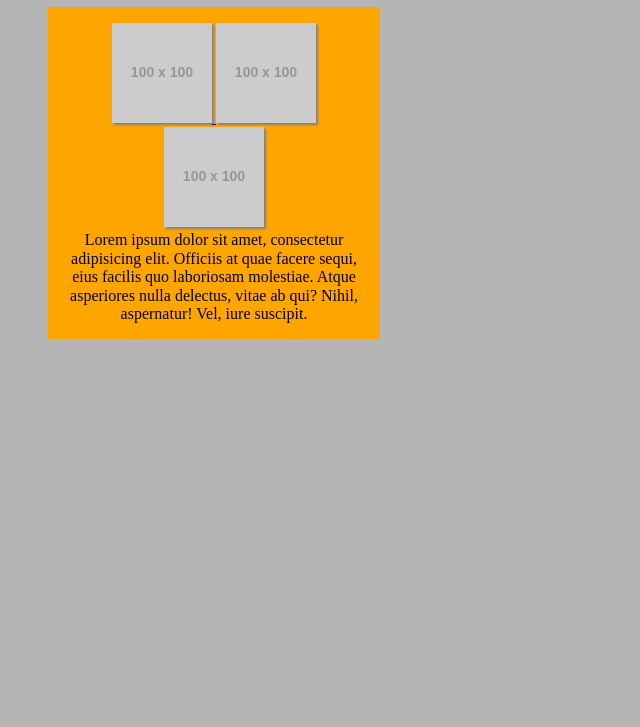
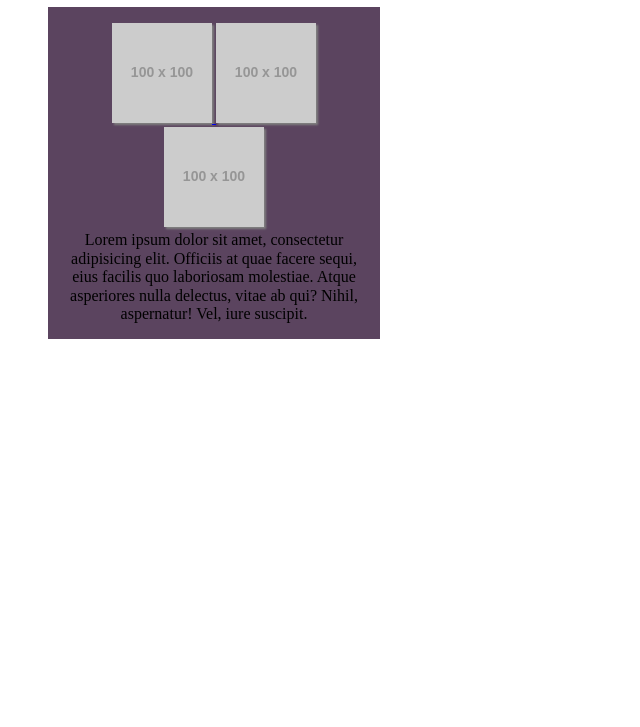
Before and after one commit to azuniga5/p3-stand-alone-portfolio, a plain HTML site: page index.html in a window 1280 px wide. Shown: the part 73-800 px from the top of the page, without its empty margins (0-640 px from the left). Drawn offline with nearby package versions, Linux system fonts and the light colour scheme; placeholder pictures from the web are drawn by us.

Commit message:
background

```diff
--- a/css/styles.scss
+++ b/css/styles.scss
@@ -6,12 +6,12 @@
 
 
 body {
-    background: #b5b5b5;
+    background: white;
 }
 
 // Portfolio Items
 figure {
-    background: orange;
+    background: #5b445f;
     padding: 1em;
     text-align: center;
     width: 300px;
```
Also changed, not shown: css/styles.css, 3 other files.
